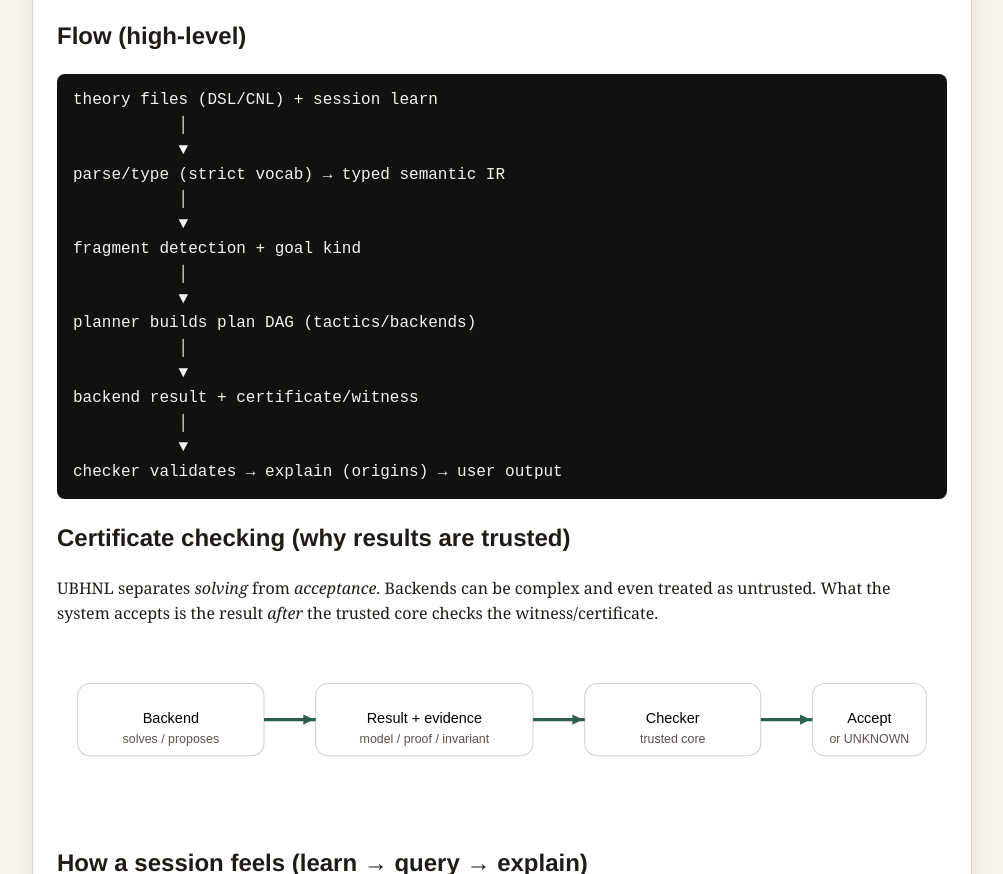
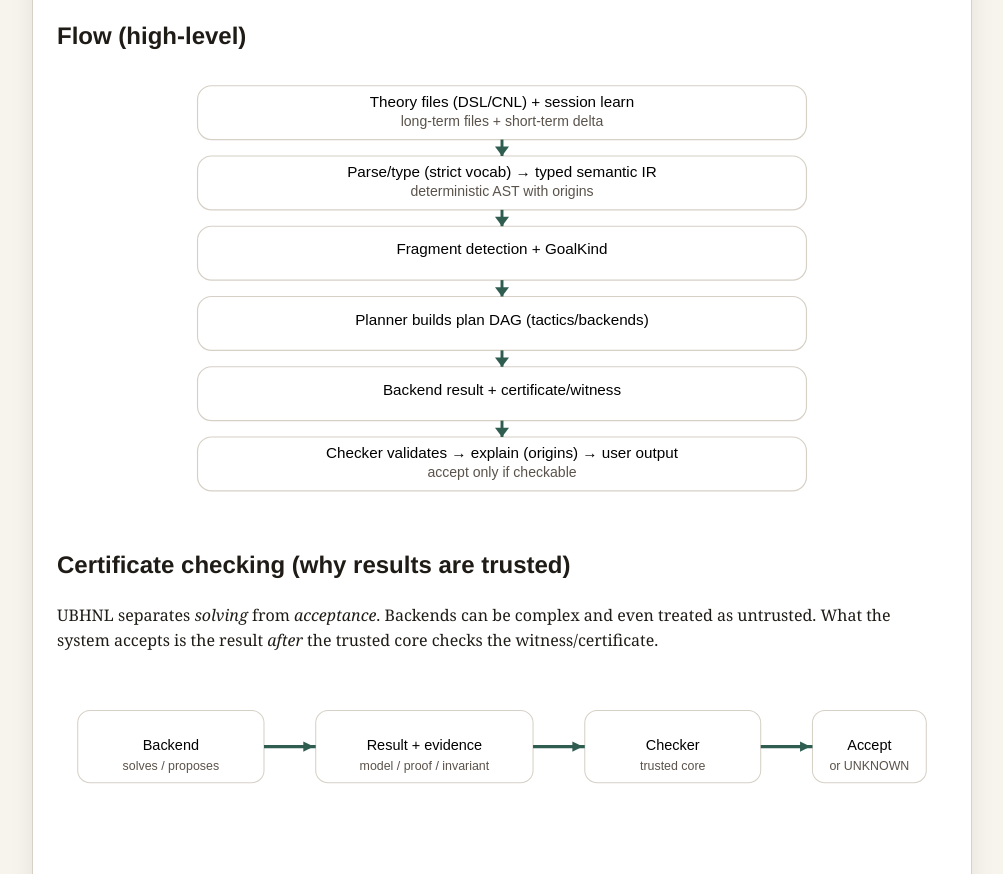
Before and after one commit to OutfinityResearch/UBHNL, a website: page docs/architecture.html in a window 1280 px wide. Shown: the part 1129-2003 px from the top of the page, without its empty margins (138-1141 px from the left). Drawn offline with Linux system fonts and the light colour scheme.

Commit message:
wip specs and docs

```diff
--- a/docs/architecture.html
+++ b/docs/architecture.html
@@ -87,22 +87,39 @@
         </div>
 
         <h2>Flow (high-level)</h2>
-        <pre><code>theory files (DSL/CNL) + session learn
-           │
-           ▼
-parse/type (strict vocab) → typed semantic IR
-           │
-           ▼
-fragment detection + goal kind
-           │
-           ▼
-planner builds plan DAG (tactics/backends)
-           │
-           ▼
-backend result + certificate/witness
-           │
-           ▼
-checker validates → explain (origins) → user output</code></pre>
+        <svg viewBox="0 0 760 380" width="100%" height="auto" role="img" aria-label="High-level system flow">
+          <rect x="120" y="10" width="520" height="46" rx="12" fill="#ffffff" stroke="#d6d0c6" />
+          <text x="380" y="28" text-anchor="middle" font-family="IBM Plex Sans, Arial" font-size="13">Theory files (DSL/CNL) + session learn</text>
+          <text x="380" y="44" text-anchor="middle" font-family="IBM Plex Sans, Arial" font-size="12" fill="#5a534b">long-term files + short-term delta</text>
+
+          <rect x="120" y="70" width="520" height="46" rx="12" fill="#ffffff" stroke="#d6d0c6" />
+          <text x="380" y="88" text-anchor="middle" font-family="IBM Plex Sans, Arial" font-size="13">Parse/type (strict vocab) → typed semantic IR</text>
+          <text x="380" y="104" text-anchor="middle" font-family="IBM Plex Sans, Arial" font-size="12" fill="#5a534b">deterministic AST with origins</text>
+
+          <rect x="120" y="130" width="520" height="46" rx="12" fill="#ffffff" stroke="#d6d0c6" />
+          <text x="380" y="154" text-anchor="middle" font-family="IBM Plex Sans, Arial" font-size="13">Fragment detection + GoalKind</text>
+
+          <rect x="120" y="190" width="520" height="46" rx="12" fill="#ffffff" stroke="#d6d0c6" />
+          <text x="380" y="214" text-anchor="middle" font-family="IBM Plex Sans, Arial" font-size="13">Planner builds plan DAG (tactics/backends)</text>
+
+          <rect x="120" y="250" width="520" height="46" rx="12" fill="#ffffff" stroke="#d6d0c6" />
+          <text x="380" y="274" text-anchor="middle" font-family="IBM Plex Sans, Arial" font-size="13">Backend result + certificate/witness</text>
+
+          <rect x="120" y="310" width="520" height="46" rx="12" fill="#ffffff" stroke="#d6d0c6" />
+          <text x="380" y="328" text-anchor="middle" font-family="IBM Plex Sans, Arial" font-size="13">Checker validates → explain (origins) → user output</text>
+          <text x="380" y="344" text-anchor="middle" font-family="IBM Plex Sans, Arial" font-size="12" fill="#5a534b">accept only if checkable</text>
+
+          <path d="M380 56 L380 70" stroke="#2f5d50" stroke-width="2.5" />
+          <polygon points="380,70 374,62 386,62" fill="#2f5d50" />
+          <path d="M380 116 L380 130" stroke="#2f5d50" stroke-width="2.5" />
+          <polygon points="380,130 374,122 386,122" fill="#2f5d50" />
+          <path d="M380 176 L380 190" stroke="#2f5d50" stroke-width="2.5" />
+          <polygon points="380,190 374,182 386,182" fill="#2f5d50" />
+          <path d="M380 236 L380 250" stroke="#2f5d50" stroke-width="2.5" />
+          <polygon points="380,250 374,242 386,242" fill="#2f5d50" />
+          <path d="M380 296 L380 310" stroke="#2f5d50" stroke-width="2.5" />
+          <polygon points="380,310 374,302 386,302" fill="#2f5d50" />
+        </svg>
 
         <h2>Certificate checking (why results are trusted)</h2>
         <p>
```
Also changed, not shown: docs/theory/07-fragments-orchestrator.html (+11 -0 lines).
